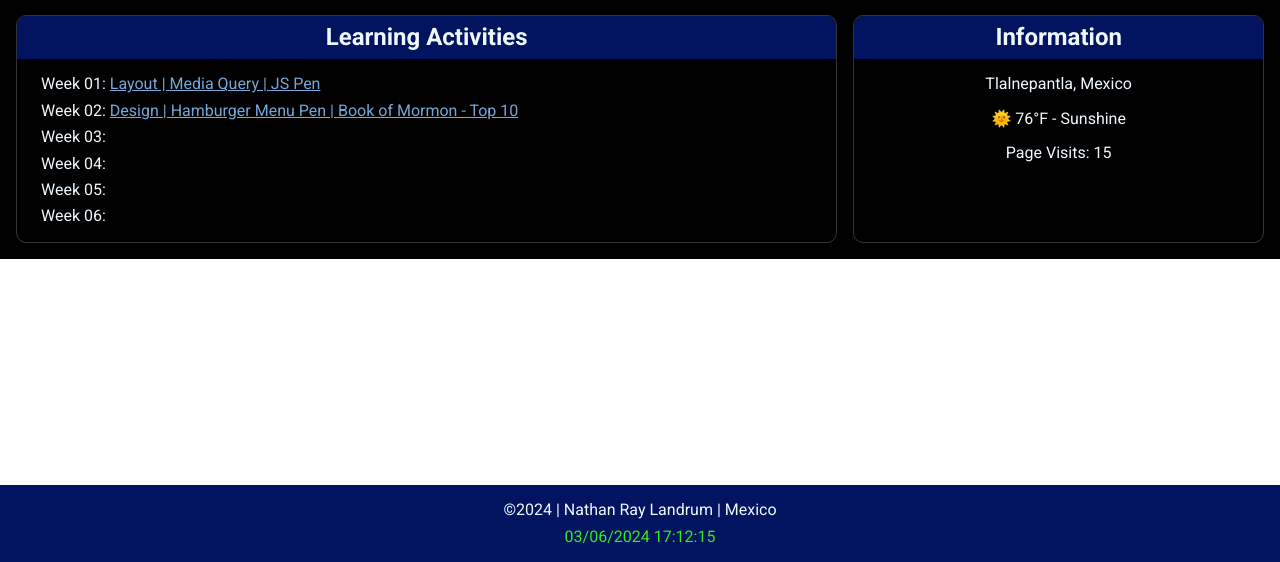
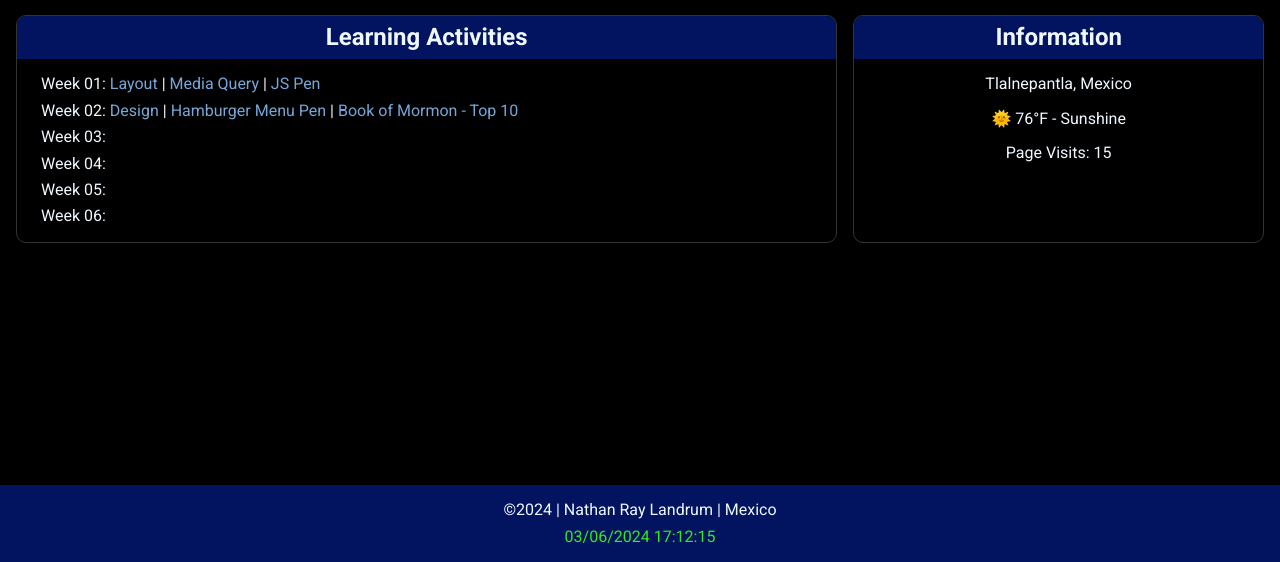
Before and after one commit to natelandrum/wdd230, a plain HTML site: page index.html in a window 1280 px wide. Both pictures are taken after a click on the picture 59 px from the left and 42 px from the top of the page. Shown: the part 238-800 px from the top of the page. Drawn offline with Linux system fonts and the light colour scheme.

Commit message:
Adjust dark mode and links

```diff
--- a/index.html
+++ b/index.html
@@ -50,8 +50,8 @@
             <section class="card">
                 <h2>Learning Activities</h2>
                 <ul>
-                    <li>Week 01: <a href="week01/holygrail.html">Layout | </a><a href="week01/media-query.html">Media Query | </a><a href="https://codepen.io/Nathan-Landrum/pen/LYvPRoZ" target="_blank">JS Pen</a></li>
-                    <li>Week 02: <a href="week02/design.html">Design | </a><a href="https://codepen.io/Nathan-Landrum/pen/wvZKBQK">Hamburger Menu Pen | </a><a href="week02/bom.html">Book of Mormon - Top 10</a></li>
+                    <li>Week 01: <a href="week01/holygrail.html">Layout</a> | <a href="week01/media-query.html">Media Query</a> | <a href="https://codepen.io/Nathan-Landrum/pen/LYvPRoZ" target="_blank">JS Pen</a></li>
+                    <li>Week 02: <a href="week02/design.html">Design</a> | <a href="https://codepen.io/Nathan-Landrum/pen/wvZKBQK">Hamburger Menu Pen</a> | <a href="week02/bom.html">Book of Mormon - Top 10</a></li>
                     <li>Week 03: </li>
                     <li>Week 04: </li>
                     <li>Week 05: </li>
--- a/scripts/script.js
+++ b/scripts/script.js
@@ -11,5 +11,5 @@ const darkBtn = document.querySelector("#darkBtn");
 
 darkBtn.addEventListener("click", () =>
 {
-    document.body.querySelector("main").classList.toggle("dark");
+    document.body.classList.toggle("dark");
 })
--- a/styles/base.css
+++ b/styles/base.css
@@ -72,6 +72,15 @@ nav a:hover {
     background: rgba(255, 255, 255, 0.1);
 }
 
+section a:hover {
+    color: rgba(0, 0, 0, 0.9);
+    font-weight: 700;
+}
+
+section a {
+    text-decoration: none;
+}
+
 .bar1,
 .bar2,
 .bar3 {
@@ -91,16 +100,28 @@ ul.menuLinks.open {
     max-height: 200px;
 }
 
-main.dark {
-    background: rgb(0, 0, 0);
+body.dark {
+    background: black;
     color: aliceblue;
 }
 
-main.dark a {
+body.dark section a {
     color: #75a7d9;
 }
 
-main.dark .card {
+body.dark section a:visited {
+    color:rgb(64, 176, 51);
+}
+
+body.dark section a:hover {
+    color: rgba(255, 255, 255, 0.9);
+}
+
+
+
+
+
+body.dark .card {
     border: 1px solid rgba(255, 255, 255, 0.2);
 }
 
```
